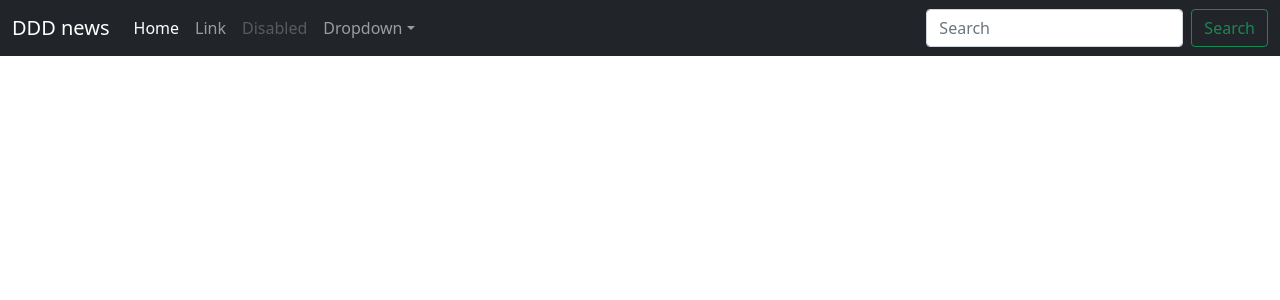
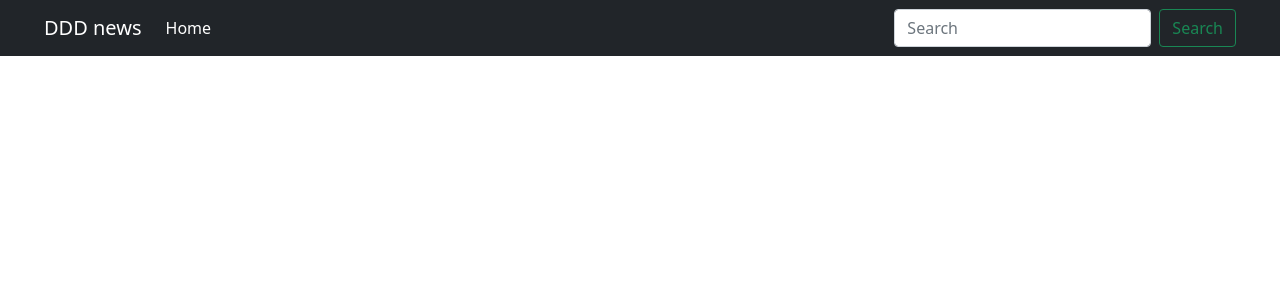
Before and after one commit to AndreiFdv/news_parser, a Django app: page / in a window 1280 px wide. Shown: the top 300 px of the page. Run offline with Django 3.2, Linux system fonts and the light colour scheme; data that the repository does not hold is empty.

Commit message:
Fix mobile version (#19)

```diff
--- a/News/static/news/style.css
+++ b/News/static/news/style.css
@@ -5,6 +5,10 @@ body {
 .card a {
     color: black;
     text-decoration: none;
+}
+
+.card img {
+    min-height: 10rem;
 }
 
 .article p {
@@ -20,3 +24,7 @@ body {
     height: 15vw;
     object-fit: cover;
 }
+
+.container-fluid {
+    width: 95% !important;
+}
--- a/News/templates/news/index.html
+++ b/News/templates/news/index.html
@@ -3,7 +3,7 @@
 {% block content %}
     <div class="row">
         {% for article in article_list %}
-            <div class="col-md-3 mb-4">
+            <div class="col-md-4 col-sm-12 mb-4">
                 <div class="card h-100">
                     <a href="{% url 'News:detail' article.id %}">
                         <img src="{{ article.img }}" class="card-img-top" alt="">
@@ -14,7 +14,6 @@
                     </a>
                 </div>
             </div>
-
         {% endfor %}
         <div class="d-flex justify-content-center">
             <nav style="margin-top: 1rem">
--- a/News/templates/news/navbar.html
+++ b/News/templates/news/navbar.html
@@ -11,21 +11,6 @@
                 <li class="nav-item">
                     <a class="nav-link active" aria-current="page" href="{% url 'News:index' %}">Home</a>
                 </li>
-                <li class="nav-item">
-                    <a class="nav-link" href="#">Link</a>
-                </li>
-                <li class="nav-item">
-                    <a class="nav-link disabled" href="#" tabindex="-1" aria-disabled="true">Disabled</a>
-                </li>
-                <li class="nav-item dropdown">
-                    <a class="nav-link dropdown-toggle" href="#" id="dropdown01" data-bs-toggle="dropdown"
-                       aria-expanded="false">Dropdown</a>
-                    <ul class="dropdown-menu" aria-labelledby="dropdown01">
-                        <li><a class="dropdown-item" href="#">Action</a></li>
-                        <li><a class="dropdown-item" href="#">Another action</a></li>
-                        <li><a class="dropdown-item" href="#">Something else here</a></li>
-                    </ul>
-                </li>
             </ul>
             <form class="d-flex">
                 <input class="form-control me-2" type="search" placeholder="Search" aria-label="Search">
```
